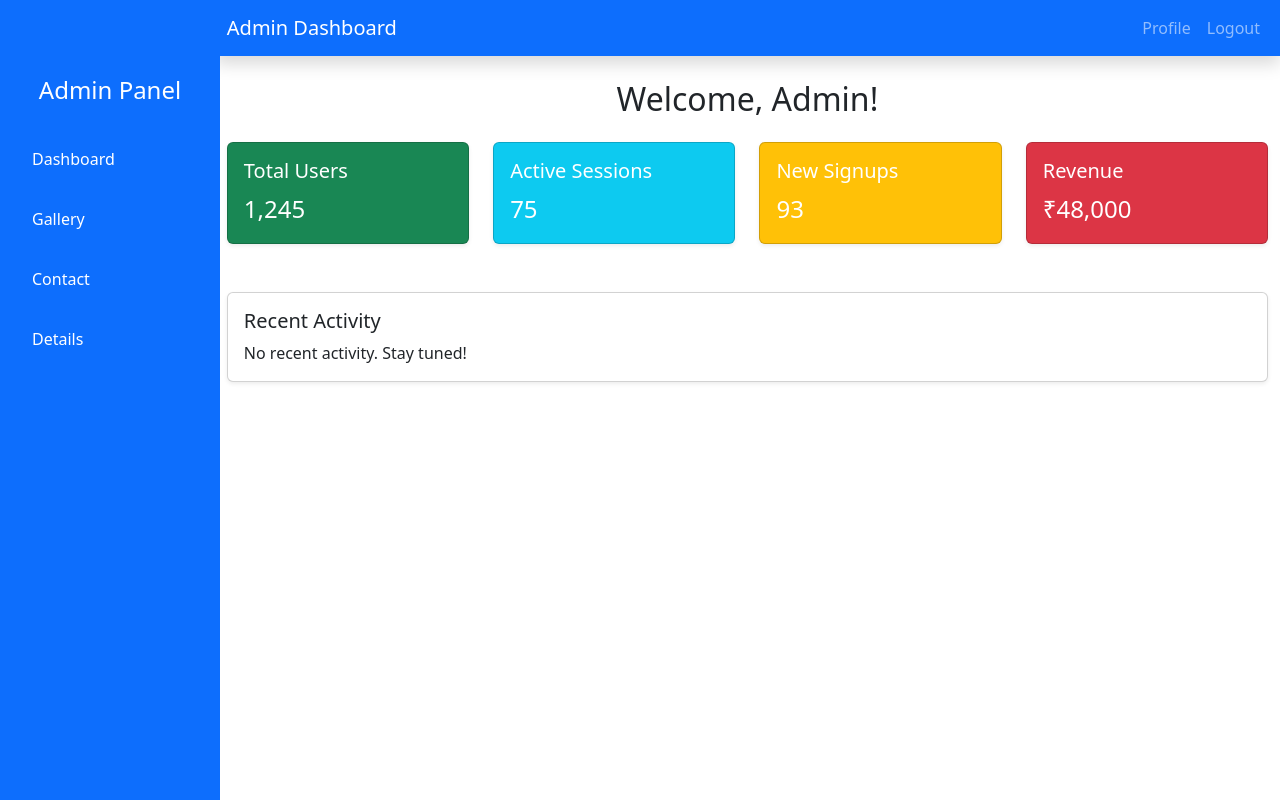
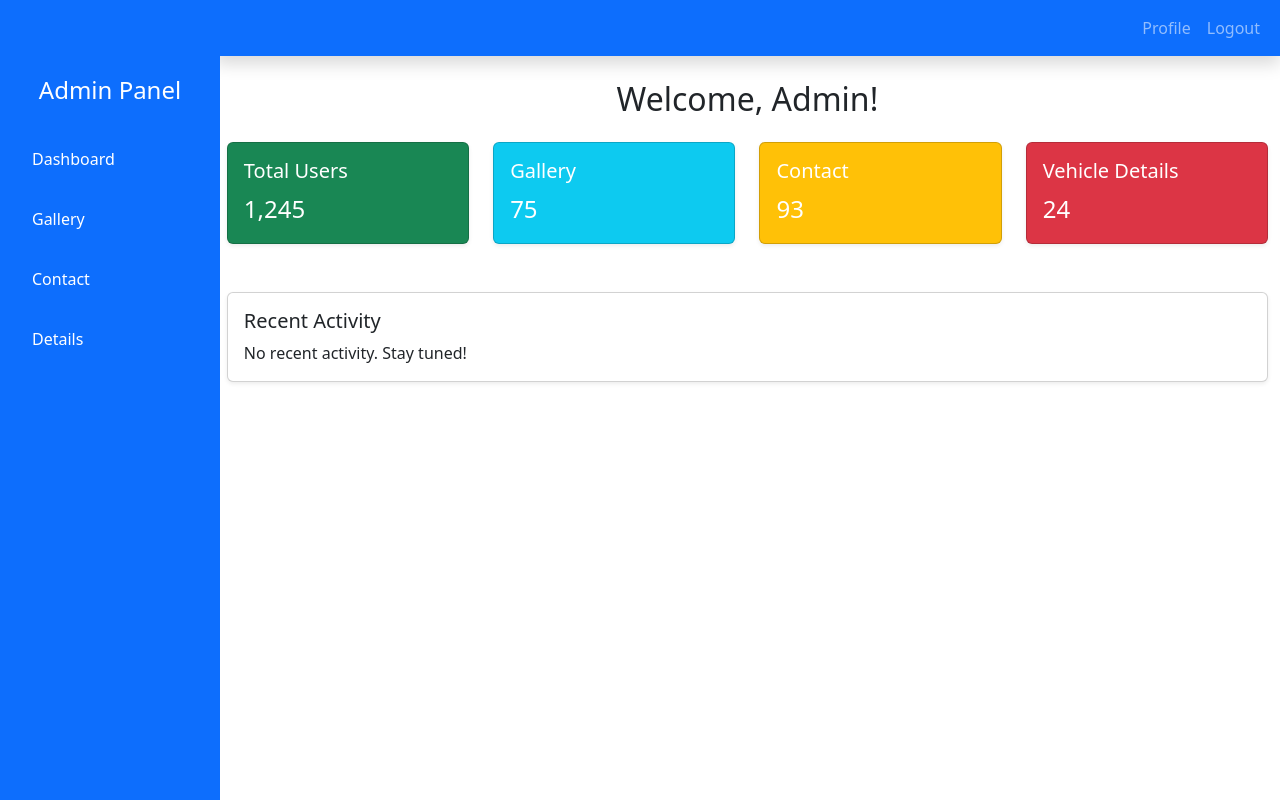
Before and after one commit to sharvani67/vsms-admin, a React (Create React App) app: page /dashboard in a window 1280 px wide. Built offline with nearby package versions, Linux system fonts and the light colour scheme.

Commit message:
added some changes

```diff
--- a/src/Components/Admin/Dashboard/Dashboard.js
+++ b/src/Components/Admin/Dashboard/Dashboard.js
@@ -14,7 +14,7 @@ const Dashboard = () => {
         {/* Top Navbar */}
         <Navbar bg="primary" variant="dark" expand="lg" className="mb-4 shadow">
           <Container fluid>
-            <Navbar.Brand>Admin Dashboard</Navbar.Brand>
+            <Navbar.Brand></Navbar.Brand>
             <Navbar.Toggle aria-controls="basic-navbar-nav" />
             <Navbar.Collapse className="justify-content-end">
               <Nav>
@@ -41,7 +41,7 @@ const Dashboard = () => {
             <Col xs={12} md={6} lg={3}>
               <Card className="text-white bg-info shadow-sm">
                 <Card.Body>
-                  <Card.Title>Active Sessions</Card.Title>
+                  <Card.Title>Gallery </Card.Title>
                   <Card.Text style={{ fontSize: '24px' }}>75</Card.Text>
                 </Card.Body>
               </Card>
@@ -50,7 +50,7 @@ const Dashboard = () => {
             <Col xs={12} md={6} lg={3}>
               <Card className="text-white bg-warning shadow-sm">
                 <Card.Body>
-                  <Card.Title>New Signups</Card.Title>
+                  <Card.Title>Contact</Card.Title>
                   <Card.Text style={{ fontSize: '24px' }}>93</Card.Text>
                 </Card.Body>
               </Card>
@@ -59,8 +59,8 @@ const Dashboard = () => {
             <Col xs={12} md={6} lg={3}>
               <Card className="text-white bg-danger shadow-sm">
                 <Card.Body>
-                  <Card.Title>Revenue</Card.Title>
-                  <Card.Text style={{ fontSize: '24px' }}>₹48,000</Card.Text>
+                  <Card.Title>Vehicle Details</Card.Title>
+                  <Card.Text style={{ fontSize: '24px' }}>24</Card.Text>
                 </Card.Body>
               </Card>
             </Col>
```
